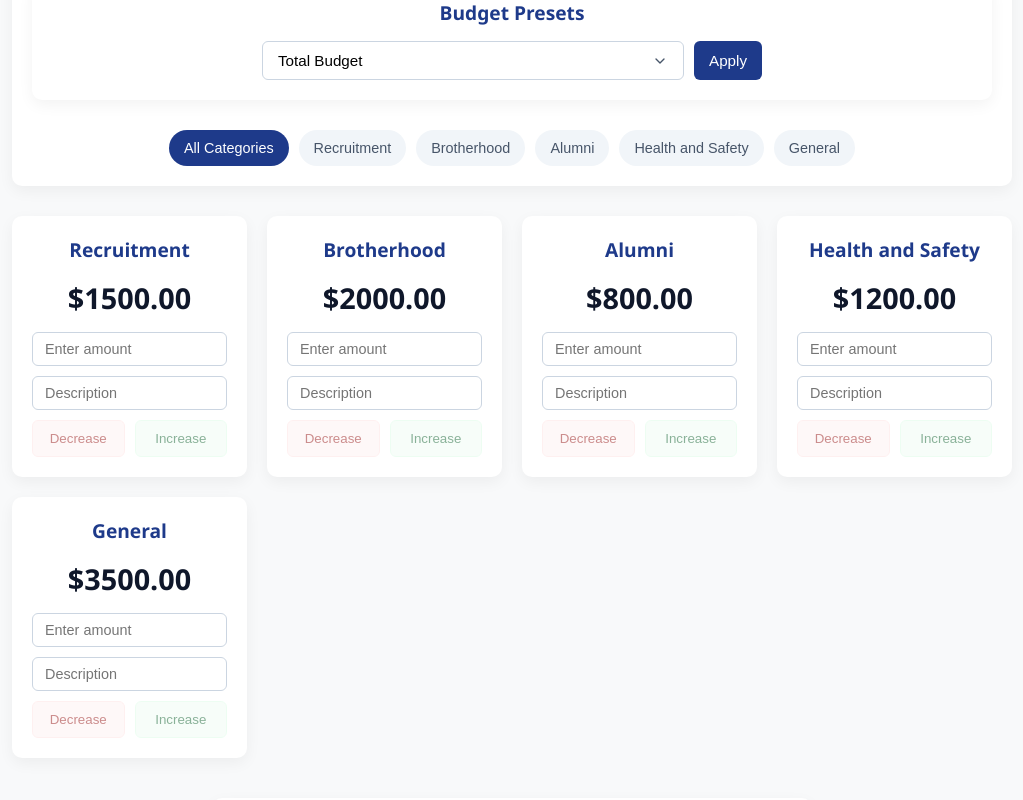
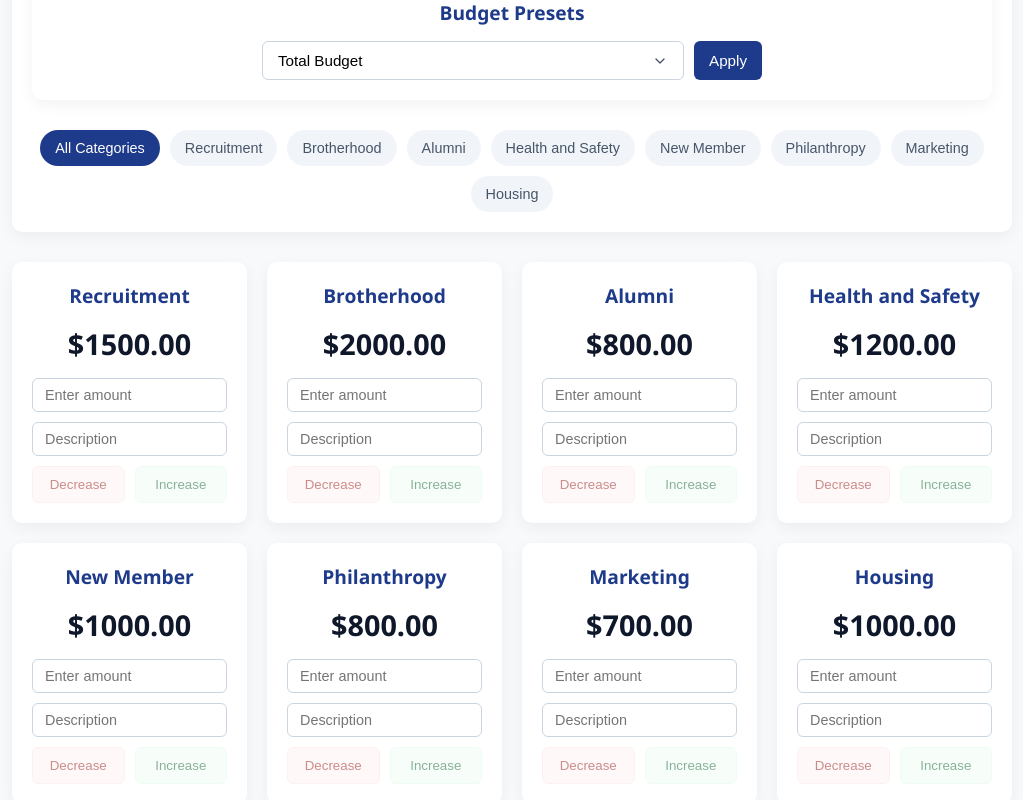
Before and after one commit to whhlct/Finance-Management-System, a React (Create React App) app in the folder Frontend/: page / in a window 1280 px wide. Shown: the part 780-1580 px from the top of the page, without its empty margins (128-1151 px from the left). Built offline with nearby package versions, Linux system fonts and the light colour scheme.

Commit message:
frontend

```diff
--- a/Frontend/src/App.js
+++ b/Frontend/src/App.js
@@ -15,7 +15,10 @@ function App() {
     'Brotherhood',
     'Alumni',
     'Health and Safety',
-    'General'
+    'New Member',
+    'Philanthropy',
+    'Marketing',
+    'Housing'
   ];
 
   // State for each budget category
--- a/Frontend/src/data/budgetTemplates.json
+++ b/Frontend/src/data/budgetTemplates.json
@@ -4,7 +4,10 @@
     "Brotherhood": 2000,
     "Alumni": 800,
     "Health and Safety": 1200,
-    "General": 3500
+    "New Member": 1000,
+    "Philanthropy": 800,
+    "Marketing": 700,
+    "Housing": 1000
   },
   "semesterBudgets": {
     "Fall 2023": {
@@ -12,14 +15,20 @@
       "Brotherhood": 3000,
       "Alumni": 1200,
       "Health and Safety": 1500,
-      "General": 5000
+      "New Member": 1500,
+      "Philanthropy": 1200,
+      "Marketing": 1000,
+      "Housing": 1500
     },
     "Spring 2023": {
       "Recruitment": 1200,
       "Brotherhood": 2500,
       "Alumni": 800,
       "Health and Safety": 1000,
-      "General": 3000
+      "New Member": 1000,
+      "Philanthropy": 800,
+      "Marketing": 600,
+      "Housing": 800
     }
   },
   "budgetPresets": [
@@ -30,7 +39,10 @@
         "Brotherhood": 500,
         "Alumni": 300,
         "Health and Safety": 800,
-        "General": 1000
+        "New Member": 1500,
+        "Philanthropy": 200,
+        "Marketing": 600,
+        "Housing": 300
       }
     },
     {
@@ -40,7 +52,10 @@
         "Brotherhood": 800,
         "Alumni": 3000,
         "Health and Safety": 500,
-        "General": 1000
+        "New Member": 200,
+        "Philanthropy": 400,
+        "Marketing": 500,
+        "Housing": 300
       }
     },
     {
@@ -50,7 +65,10 @@
         "Brotherhood": 1000,
         "Alumni": 500,
         "Health and Safety": 800,
-        "General": 2500
+        "New Member": 200,
+        "Philanthropy": 2000,
+        "Marketing": 800,
+        "Housing": 200
       }
     }
   ]
--- a/Frontend/src/data/transactionTemplates.json
+++ b/Frontend/src/data/transactionTemplates.json
@@ -11,7 +11,7 @@
       "id": 2,
       "description": "Chapter Dues Collection",
       "amount": 3200.00,
-      "category": "General",
+      "category": "Housing",
       "date": "2023-09-10T14:15:00.000Z"
     },
     {
@@ -53,7 +53,7 @@
       "id": 8,
       "description": "House Repairs Fundraiser",
       "amount": 1750.00,
-      "category": "General",
+      "category": "Housing",
       "date": "2023-09-28T17:15:00.000Z"
     },
     {
@@ -74,7 +74,7 @@
       "id": 11,
       "description": "Pledge Class Pizza Night",
       "amount": -220.50,
-      "category": "Recruitment",
+      "category": "New Member",
       "date": "2023-10-08T18:00:00.000Z"
     },
     {
@@ -102,8 +102,22 @@
       "id": 15,
       "description": "Chapter Meeting Snacks",
       "amount": -75.25,
-      "category": "General",
+      "category": "Marketing",
       "date": "2023-10-18T19:30:00.000Z"
+    },
+    {
+      "id": 16,
+      "description": "Charity Fundraiser",
+      "amount": 1500.00,
+      "category": "Philanthropy",
+      "date": "2023-10-20T16:30:00.000Z"
+    },
+    {
+      "id": 17,
+      "description": "Social Media Campaign",
+      "amount": -250.00,
+      "category": "Marketing",
+      "date": "2023-10-22T13:45:00.000Z"
     }
   ]
 }
```
Also changed, not shown: Frontend/public/FMS Logo.png (added), Frontend/public/FMS.png (added).
